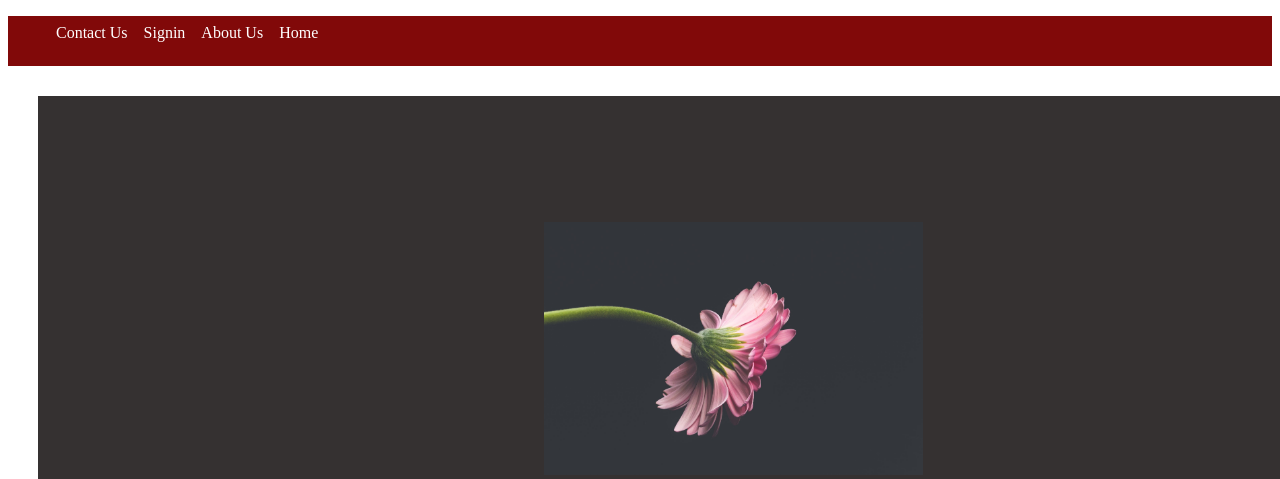
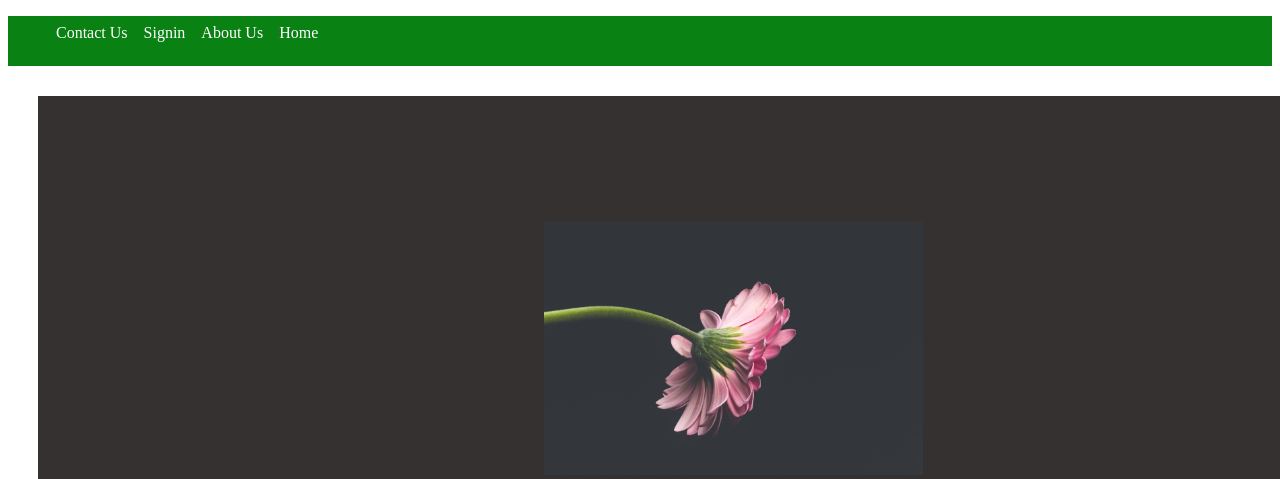
Before and after one commit to yamuben/flowershop, a plain HTML site: page index.html in a window 1280 px wide. Shown: the top 479 px of the page. Drawn offline with Linux system fonts and the light colour scheme.

Commit message:
changed color

```diff
--- a/css/stylesheet.css
+++ b/css/stylesheet.css
@@ -1,5 +1,5 @@
 .navBar{
-    background: rgb(129, 9, 9);
+    background: rgb(9, 129, 19);
     width: 100%;
     height: 50px;
 }
```
